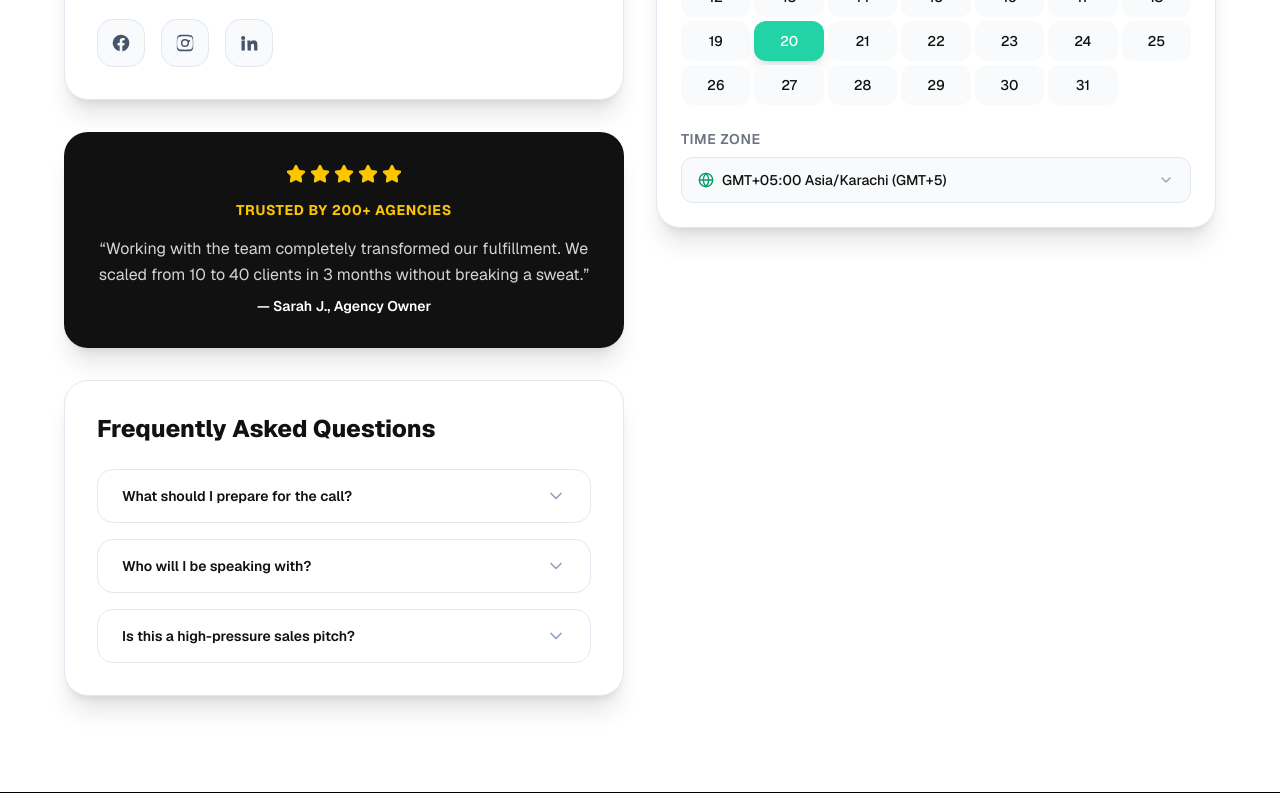
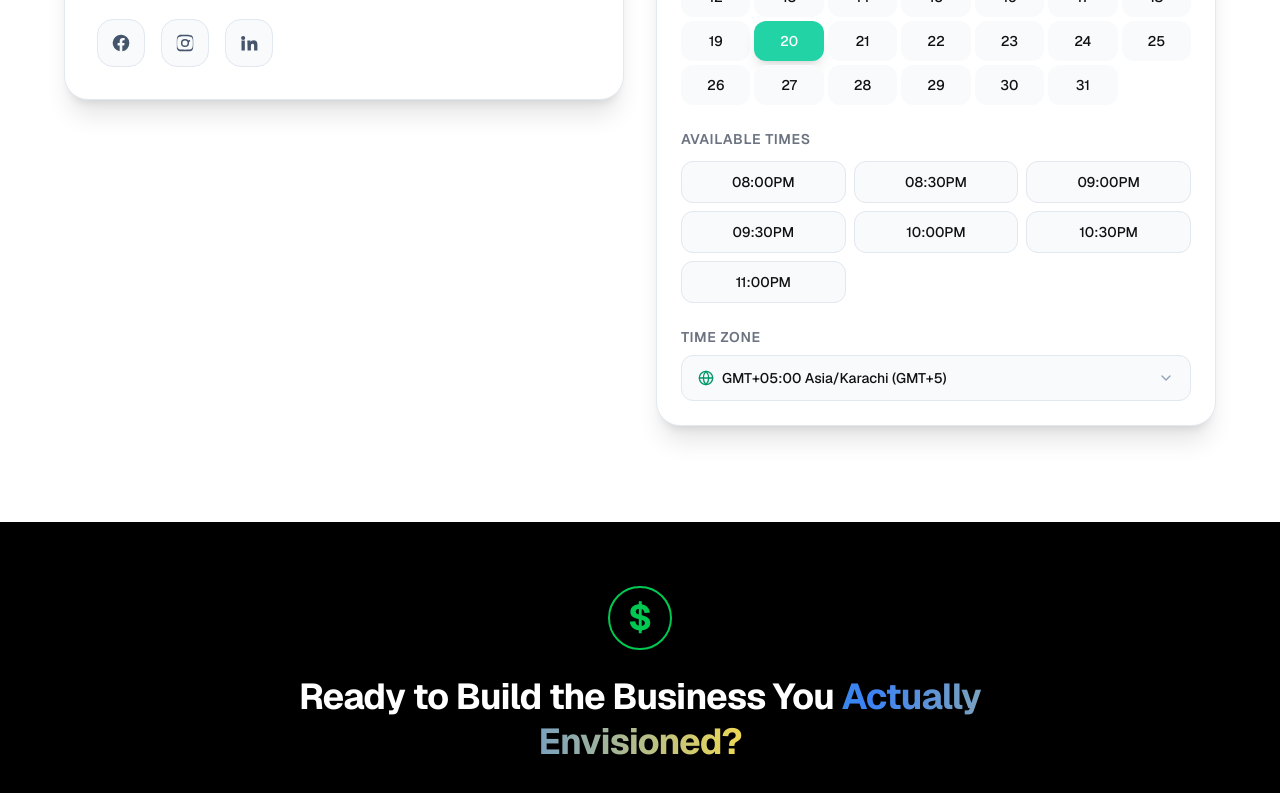
Before and after one commit to Muhammadkashifsaeed/heighlevel, a Next.js app: page /contact in a window 1280 px wide. Shown: the part 860-1653 px from the top of the page. Built offline with nearby package versions, Linux system fonts and the light colour scheme.

Commit message:
remove testimonial box and FAQ from contact, fix heading, add 11PM slot

```diff
--- a/src/app/components/sections/DiscoveryCall.tsx
+++ b/src/app/components/sections/DiscoveryCall.tsx
@@ -293,87 +293,6 @@ export default function DiscoveryCall() {
                 ))}
               </div>
             </motion.div>
-
-            {/* Testimonial Box */}
-            <motion.div
-              initial={{ opacity: 0, x: -30 }}
-              whileInView={{ opacity: 1, x: 0 }}
-              viewport={{ once: true }}
-              transition={{ duration: 0.7, delay: 0.5 }}
-              className="rounded-3xl bg-[#111111] p-8 text-center shadow-xl"
-            >
-              <div className="flex justify-center gap-1">
-                {Array.from({ length: 5 }).map((_, i) => (
-                  <Star
-                    key={i}
-                    className="h-5 w-5 fill-yellow-400 text-yellow-400"
-                  />
-                ))}
-              </div>
-              <p className="mt-4 text-sm font-bold uppercase tracking-wider text-yellow-400">
-                Trusted by 200+ Agencies
-              </p>
-              <p className="mt-4 text-base leading-relaxed text-neutral-300">
-                &ldquo;Working with the team completely transformed our fulfillment.
-                We scaled from 10 to 40 clients in 3 months without breaking a
-                sweat.&rdquo;
-              </p>
-              <p className="mt-2 text-sm font-semibold text-white">
-                — Sarah J., Agency Owner
-              </p>
-            </motion.div>
-
-            {/* FAQ */}
-            <motion.div
-              initial={{ opacity: 0, x: -30 }}
-              whileInView={{ opacity: 1, x: 0 }}
-              viewport={{ once: true }}
-              transition={{ duration: 0.7, delay: 0.6 }}
-              className="rounded-3xl border border-slate-200 bg-white p-8 shadow-xl"
-            >
-              <h3 className="text-2xl font-extrabold text-[#111111]">
-                Frequently Asked Questions
-              </h3>
-              <div className="mt-6 space-y-4">
-                {faqs.map((faq, i) => (
-                  <div
-                    key={i}
-                    className="rounded-2xl border border-slate-200 transition-colors duration-300"
-                  >
-                    <button
-                      onClick={() =>
-                        setOpenFaq(openFaq === i ? null : i)
-                      }
-                      className="flex w-full items-center justify-between px-6 py-4 text-left"
-                    >
-                      <span
-                        className={`text-sm font-semibold transition-colors duration-300 ${
-                          openFaq === i ? "text-emerald-600" : "text-[#111111]"
-                        }`}
-                      >
-                        {faq.q}
-                      </span>
-                      {openFaq === i ? (
-                        <ChevronDown className="h-5 w-5 shrink-0 text-emerald-600" />
-                      ) : (
-                        <ChevronDown className="h-5 w-5 shrink-0 text-slate-400" />
-                      )}
-                    </button>
-                    <div
-                      className="overflow-hidden transition-all duration-300 ease-in-out"
-                      style={{
-                        maxHeight: openFaq === i ? "300px" : "0px",
-                        opacity: openFaq === i ? 1 : 0,
-                      }}
-                    >
-                      <p className="px-6 pb-4 text-sm leading-6 text-[#6B7280]">
-                        {faq.a}
-                      </p>
-                    </div>
-                  </div>
-                ))}
-              </div>
-            </motion.div>
           </div>
 
           {/* RIGHT SIDE - Booking Widget */}
@@ -484,6 +403,23 @@ export default function DiscoveryCall() {
                 </div>
               </div>
 
+              {/* Time Slots */}
+              <div className="mt-6">
+                <h4 className="text-sm font-semibold uppercase tracking-wider text-[#6B7280]">
+                  Available Times
+                </h4>
+                <div className="mt-3 grid grid-cols-3 gap-2">
+                  {["08:00PM", "08:30PM", "09:00PM", "09:30PM", "10:00PM", "10:30PM", "11:00PM"].map((time) => (
+                    <button
+                      key={time}
+                      className="rounded-xl border border-slate-200 bg-slate-50 py-2.5 text-sm font-medium text-[#111111] transition-all duration-200 hover:border-emerald-400 hover:bg-emerald-50 hover:text-emerald-600"
+                    >
+                      {time}
+                    </button>
+                  ))}
+                </div>
+              </div>
+
               {/* Time Zone Selector */}
               <div className="mt-6 relative">
                 <h4 className="text-sm font-semibold uppercase tracking-wider text-[#6B7280]">
```
